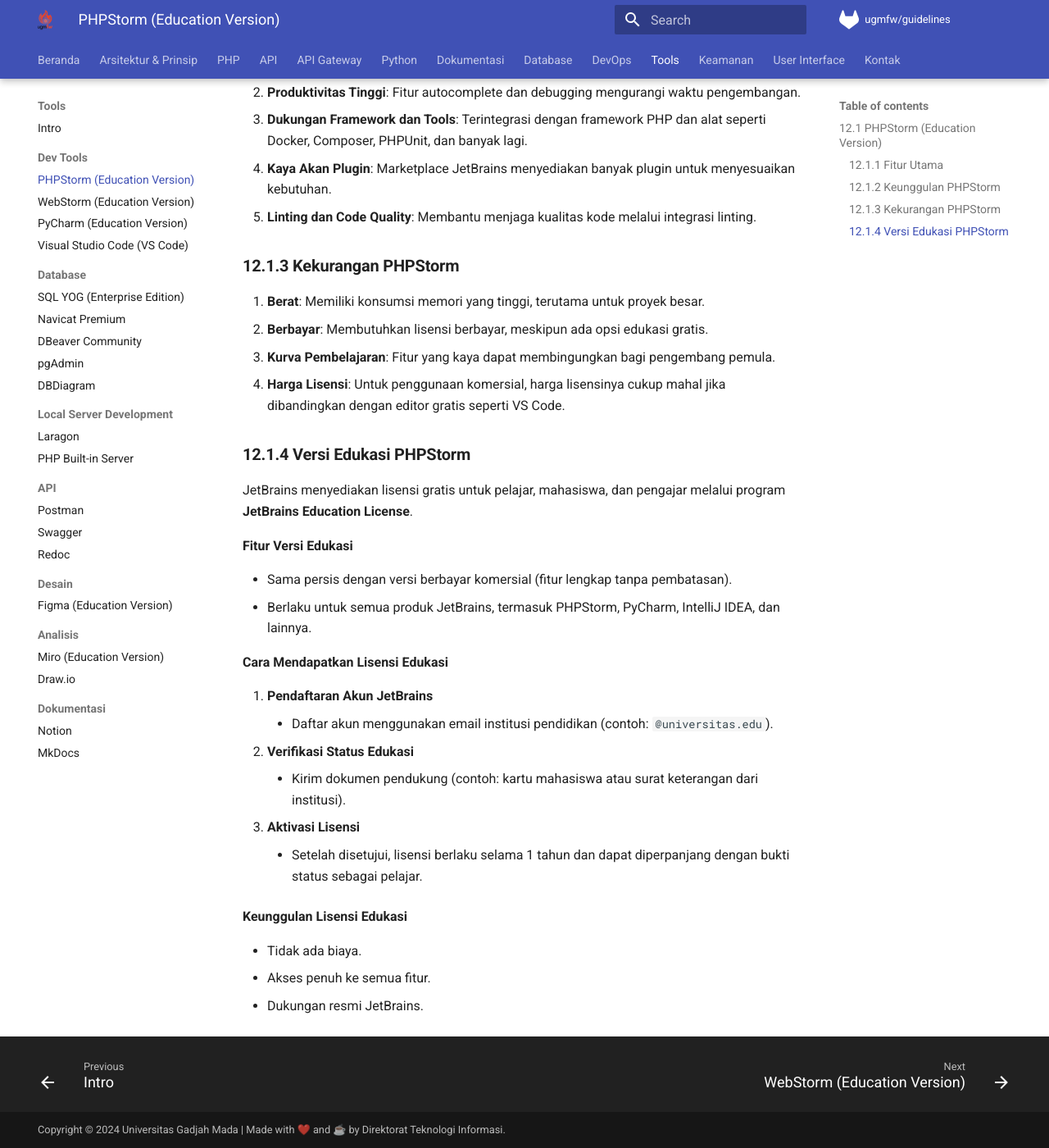
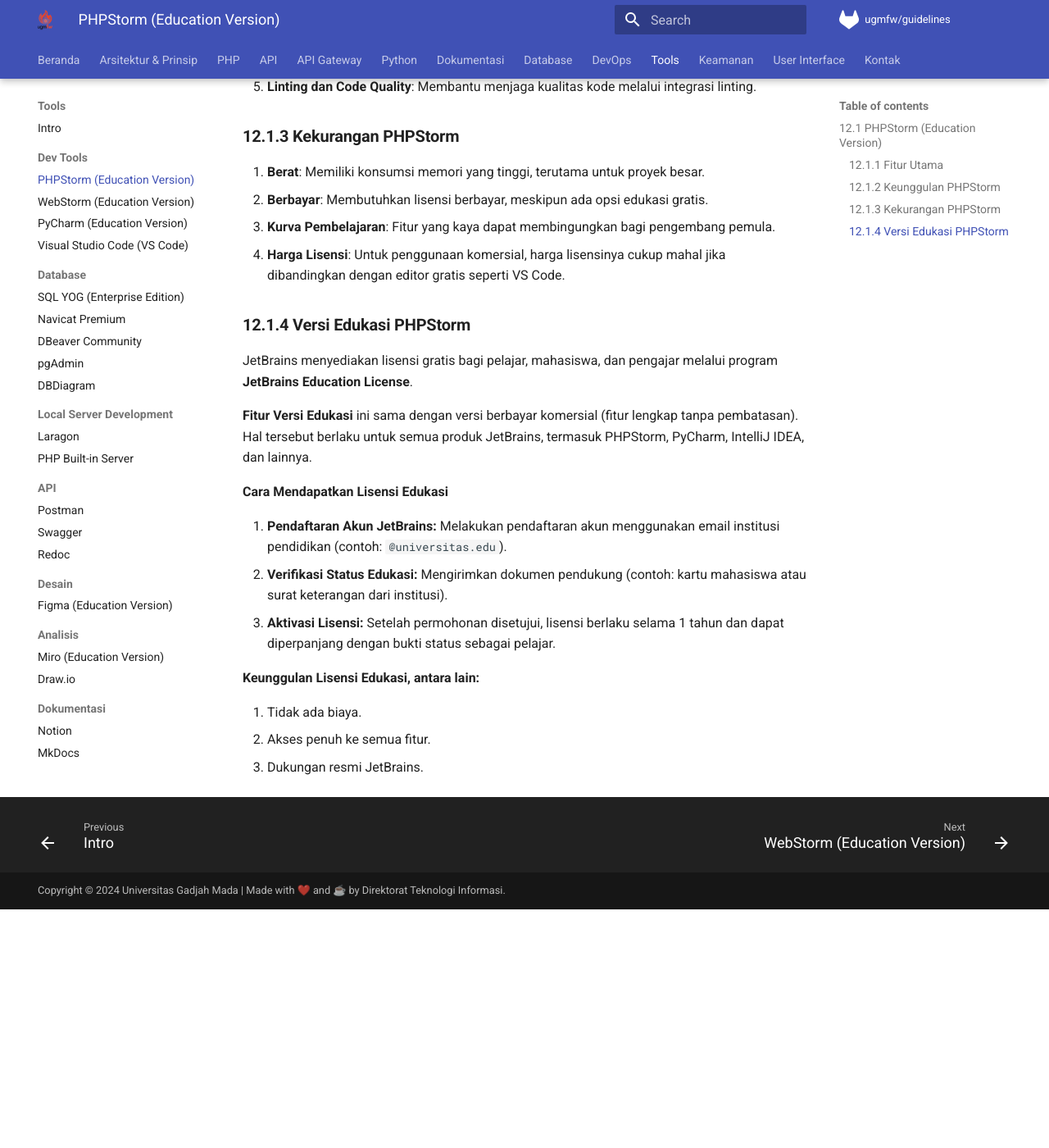
Before and after one commit to dtiugm/ugm-framework, an MkDocs documentation site: the page built from docs/tools/phpstorm.md, in a window 1280 px wide and 1400 px high, scrolled down 1453 px. Shown: the whole window at 82% size. Built offline with MkDocs 1.6.1 and Material for MkDocs 9.7.7, drawn with Linux system fonts in a browser that asks for light colours; the version menu is left out; after the commit the page ends 2562 px from its top, so only the background shows below that; some of the changed text lies outside the part shown.

Commit message:
docs(Alat Pengembangan): update redaksional intro&phpstorm

```diff
--- a/docs/tools/phpstorm.md
+++ b/docs/tools/phpstorm.md
@@ -38,9 +29,7 @@
     - **Composer**: Manajemen dependensi PHP dengan Composer terintegrasi.
     - **REST Client**: Pengujian endpoint API langsung dari IDE.
 
-7. **Support untuk Front-End Development**
-
-    - Mendukung pengembangan front-end dengan fitur tambahan seperti TypeScript, React, Vue.js, dan Angular.
+7. **Support untuk Front-End Development:** Mendukung pengembangan front-end dengan fitur tambahan seperti TypeScript, React, Vue.js, dan Angular.
 
 ### **12.1.2 Keunggulan PHPStorm**
 
@@ -59,24 +48,18 @@
 
 ### **12.1.4 Versi Edukasi PHPStorm**
 
-JetBrains menyediakan lisensi gratis untuk pelajar, mahasiswa, dan pengajar melalui program **JetBrains Education License**.
+JetBrains menyediakan lisensi gratis bagi pelajar, mahasiswa, dan pengajar melalui program **JetBrains Education License**.
 
-**Fitur Versi Edukasi**
-
-- Sama persis dengan versi berbayar komersial (fitur lengkap tanpa pembatasan).
-- Berlaku untuk semua produk JetBrains, termasuk PHPStorm, PyCharm, IntelliJ IDEA, dan lainnya.
+**Fitur Versi Edukasi** ini sama dengan versi berbayar komersial (fitur lengkap tanpa pembatasan). Hal tersebut berlaku untuk semua produk JetBrains, termasuk PHPStorm, PyCharm, IntelliJ IDEA, dan lainnya.
 
 **Cara Mendapatkan Lisensi Edukasi**
 
-1. **Pendaftaran Akun JetBrains**
-    - Daftar akun menggunakan email institusi pendidikan (contoh: `@universitas.edu`).
-2. **Verifikasi Status Edukasi**
-    - Kirim dokumen pendukung (contoh: kartu mahasiswa atau surat keterangan dari institusi).
-3. **Aktivasi Lisensi**
-    - Setelah disetujui, lisensi berlaku selama 1 tahun dan dapat diperpanjang dengan bukti status sebagai pelajar.
+1. **Pendaftaran Akun JetBrains:** Melakukan pendaftaran akun menggunakan email institusi pendidikan (contoh: `@universitas.edu`).
+2. **Verifikasi Status Edukasi:** Mengirimkan dokumen pendukung (contoh: kartu mahasiswa atau surat keterangan dari institusi).
+3. **Aktivasi Lisensi:** Setelah permohonan disetujui, lisensi berlaku selama 1 tahun dan dapat diperpanjang dengan bukti status sebagai pelajar.
 
-**Keunggulan Lisensi Edukasi**
+**Keunggulan Lisensi Edukasi, antara lain:**
 
-- Tidak ada biaya.
-- Akses penuh ke semua fitur.
-- Dukungan resmi JetBrains.
+1. Tidak ada biaya.
+2. Akses penuh ke semua fitur.
+3. Dukungan resmi JetBrains.
```
Also changed, not shown: other parts of docs/tools/phpstorm.md (+3 -12 lines), docs/tools/intro.md (+3 -1 lines).
